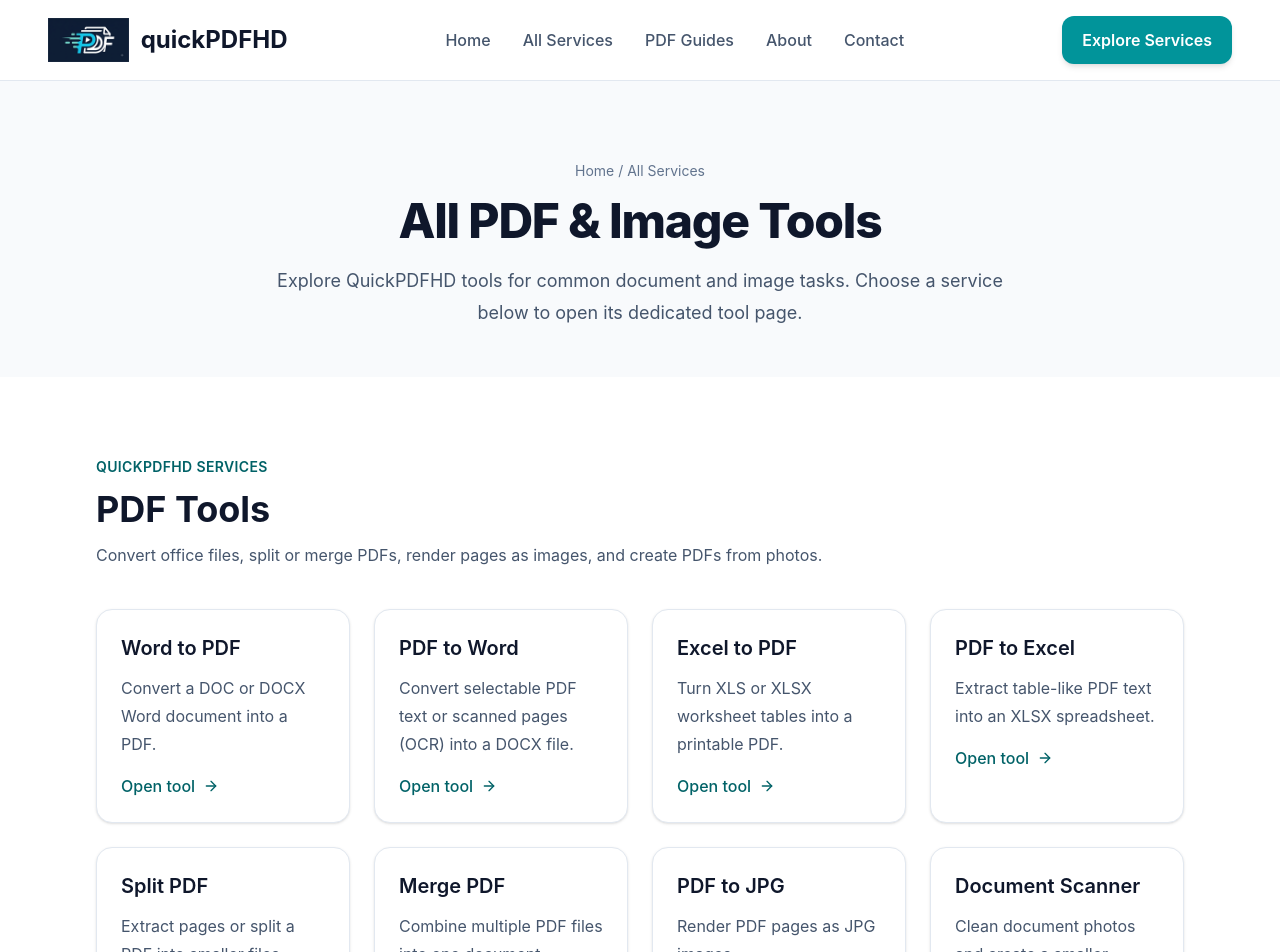
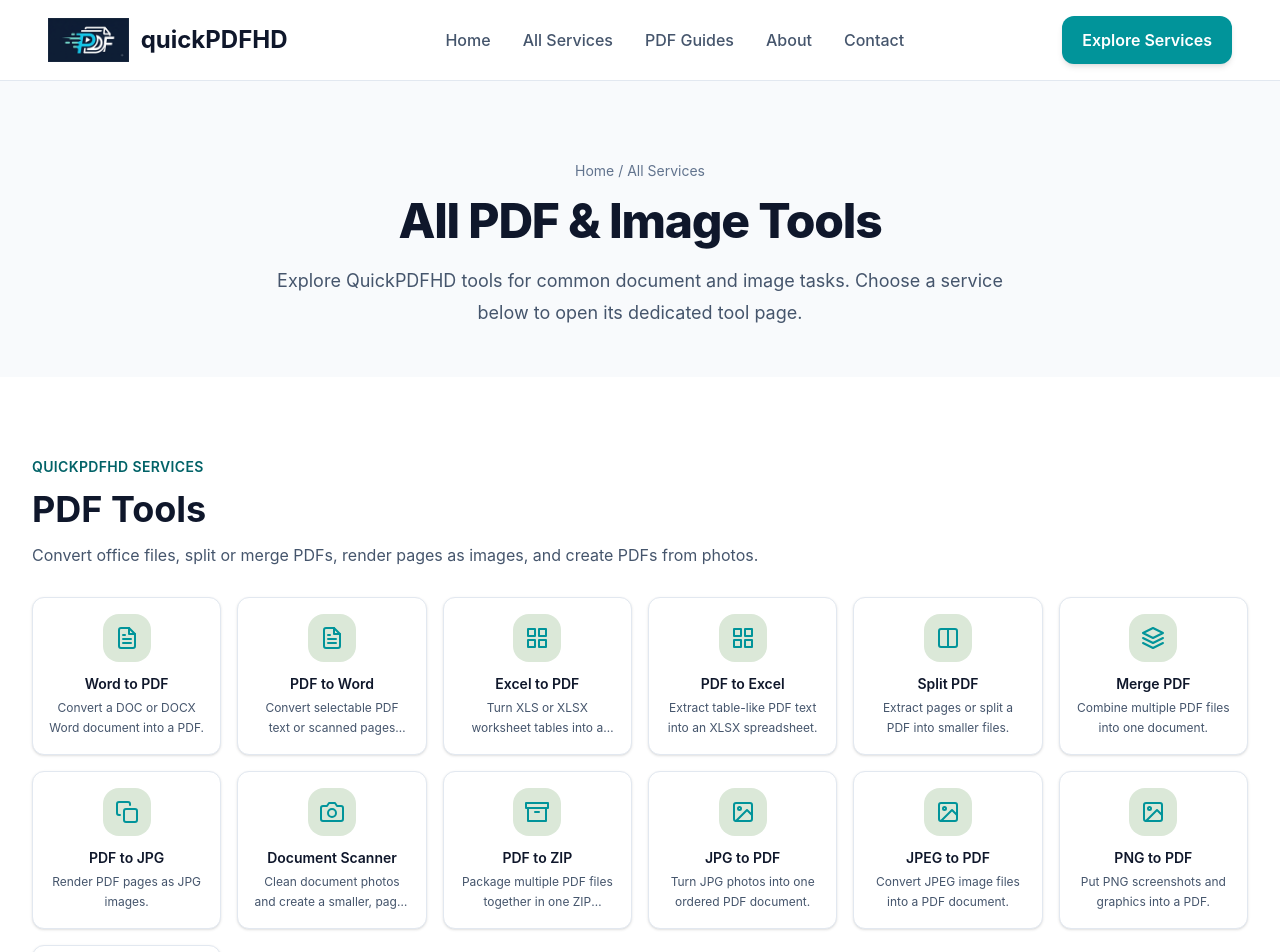
Before and after one commit to surajkumaryadav9749/quick-pdf-hd, a React (Vite) app in the folder client/: page /all-services in a window 1280 px wide. Shown: the top 952 px of the page. Built offline with nearby package versions, Linux system fonts and the light colour scheme.

Commit message:
style: match All Services cards with Popular Tools layout

```diff
--- /dev/null
+++ b/client/src/components/common/ToolCard.jsx
@@ -0,0 +1,18 @@
+import { Link } from "react-router-dom";
+
+export const toolCardGridClass = "mt-7 grid grid-cols-2 gap-4 sm:grid-cols-3 md:grid-cols-4 lg:grid-cols-6";
+
+const ToolCard = ({ to, title, description, icon: Icon }) => (
+  <Link
+    to={to}
+    className="group flex h-full flex-col rounded-xl border border-slate-200 bg-white p-4 text-center shadow-sm transition duration-300 hover:-translate-y-1 hover:border-teal-300 hover:shadow-lg"
+  >
+    <span aria-hidden="true" className="mx-auto flex h-12 w-12 items-center justify-center rounded-2xl bg-teal-100 text-2xl text-teal-600 transition group-hover:bg-teal-50">
+      <Icon />
+    </span>
+    <h3 className="mt-3 text-sm font-semibold text-slate-900">{title}</h3>
+    <p className="mt-1 line-clamp-2 min-h-10 text-xs leading-5 text-slate-600" title={description}>{description}</p>
+  </Link>
+);
+
+export default ToolCard;
--- /dev/null
+++ b/client/src/components/common/toolIcons.js
@@ -0,0 +1,20 @@
+import { FiArchive, FiCamera, FiColumns, FiCopy, FiFileText, FiGrid, FiImage, FiLayers, FiMaximize } from "react-icons/fi";
+
+const icons = {
+  word: FiFileText,
+  pdfword: FiFileText,
+  excel: FiGrid,
+  pdfexcel: FiGrid,
+  split: FiColumns,
+  merge: FiLayers,
+  pdfjpg: FiCopy,
+  scan: FiCamera,
+  zip: FiArchive,
+  jpg: FiImage,
+  jpeg: FiImage,
+  png: FiImage,
+  webp: FiImage,
+  resize: FiMaximize,
+};
+
+export const iconForService = (key) => icons[key] || FiFileText;
--- a/client/src/components/home/ImageToPdfTools.jsx
+++ b/client/src/components/home/ImageToPdfTools.jsx
@@ -1,5 +1,6 @@
 import { Link } from "react-router-dom";
 import { FiArchive, FiCamera, FiColumns, FiCopy, FiFileText, FiGrid, FiImage, FiLayers, FiMaximize } from "react-icons/fi";
+import ToolCard, { toolCardGridClass } from "../common/ToolCard";
 
 const tools = [
   { title: "Word to PDF", description: "Convert DOC or DOCX to PDF", path: "/word-to-pdf", icon: FiFileText },
@@ -20,8 +21,10 @@
   <section id="services" className="scroll-mt-20 bg-white px-4 py-14 sm:px-6 lg:px-8">
     <div className="mx-auto max-w-7xl">
       <div className="flex flex-wrap items-center justify-between gap-4"><h2 className="text-2xl font-bold text-slate-900 sm:text-3xl">Popular Tools</h2><Link to="/all-services" className="inline-flex items-center gap-2 font-semibold text-teal-800 transition hover:text-teal-600">View all tools <span aria-hidden="true">→</span></Link></div>
-      <div className="mt-7 grid grid-cols-2 gap-4 sm:grid-cols-3 md:grid-cols-4 lg:grid-cols-6">
-        {tools.map(({ title, description, path, icon: Icon }) => <Link key={path} to={`${path}#upload`} className="group rounded-xl border border-slate-200 bg-white p-4 text-center shadow-sm transition duration-300 hover:-translate-y-1 hover:border-teal-300 hover:shadow-lg"><span aria-hidden="true" className="mx-auto flex h-12 w-12 items-center justify-center rounded-2xl bg-teal-100 text-2xl text-teal-600 transition group-hover:bg-teal-50"><Icon /></span><h3 className="mt-3 text-sm font-semibold text-slate-900">{title}</h3><p className="mt-1 text-xs leading-5 text-slate-600">{description}</p></Link>)}
+      <div className={toolCardGridClass}>
+        {tools.map(({ title, description, path, icon }) => (
+          <ToolCard key={path} to={`${path}#upload`} title={title} description={description} icon={icon} />
+        ))}
       </div>
     </div>
   </section>
--- a/client/src/pages/AllServices/AllServices.jsx
+++ b/client/src/pages/AllServices/AllServices.jsx
@@ -1,7 +1,8 @@
 import { Link } from "react-router-dom";
-import { FiArrowRight } from "react-icons/fi";
 import Layout from "../../components/layout/Layout";
 import SEO from "../../components/seo/SEO";
+import ToolCard, { toolCardGridClass } from "../../components/common/ToolCard";
+import { iconForService } from "../../components/common/toolIcons";
 import { serviceCatalog, serviceCategories } from "../../config/serviceCatalog";
 
 const AllServices = () => (
@@ -34,20 +35,22 @@
 
         return (
           <section key={category} aria-labelledby={category.replace(" ", "-").toLowerCase()} className={sectionClass}>
-            <div className="mx-auto max-w-6xl px-4 sm:px-6 lg:px-8">
+            <div className="mx-auto max-w-7xl px-4 sm:px-6 lg:px-8">
               <div className="max-w-3xl">
                 <p className="text-sm font-semibold uppercase tracking-wide text-teal-800">QuickPDFHD services</p>
                 <h2 id={category.replace(" ", "-").toLowerCase()} className="mt-3 text-3xl font-bold text-slate-900 sm:text-4xl">{category}</h2>
                 <p className="mt-3 leading-7 text-slate-600">{category === "PDF Tools" ? "Convert office files, split or merge PDFs, render pages as images, and create PDFs from photos." : "Adjust image dimensions and prepare image files for the size you need."}</p>
               </div>
 
-              <div className="mt-10 grid gap-6 sm:grid-cols-2 lg:grid-cols-4">
+              <div className={toolCardGridClass}>
                 {services.map((service) => (
-                  <Link key={service.path} to={service.path} className="group rounded-2xl border border-slate-200 bg-white p-6 shadow-sm transition hover:-translate-y-1 hover:border-teal-300 hover:shadow-md">
-                    <h3 className="text-xl font-semibold text-slate-900">{service.name}</h3>
-                    <p className="mt-3 leading-7 text-slate-600">{service.description}</p>
-                    <span className="mt-4 inline-flex items-center gap-2 font-medium text-teal-800">Open tool <FiArrowRight aria-hidden="true" /></span>
-                  </Link>
+                  <ToolCard
+                    key={service.path}
+                    to={service.path}
+                    title={service.name}
+                    description={service.description}
+                    icon={iconForService(service.icon)}
+                  />
                 ))}
               </div>
             </div>
```
